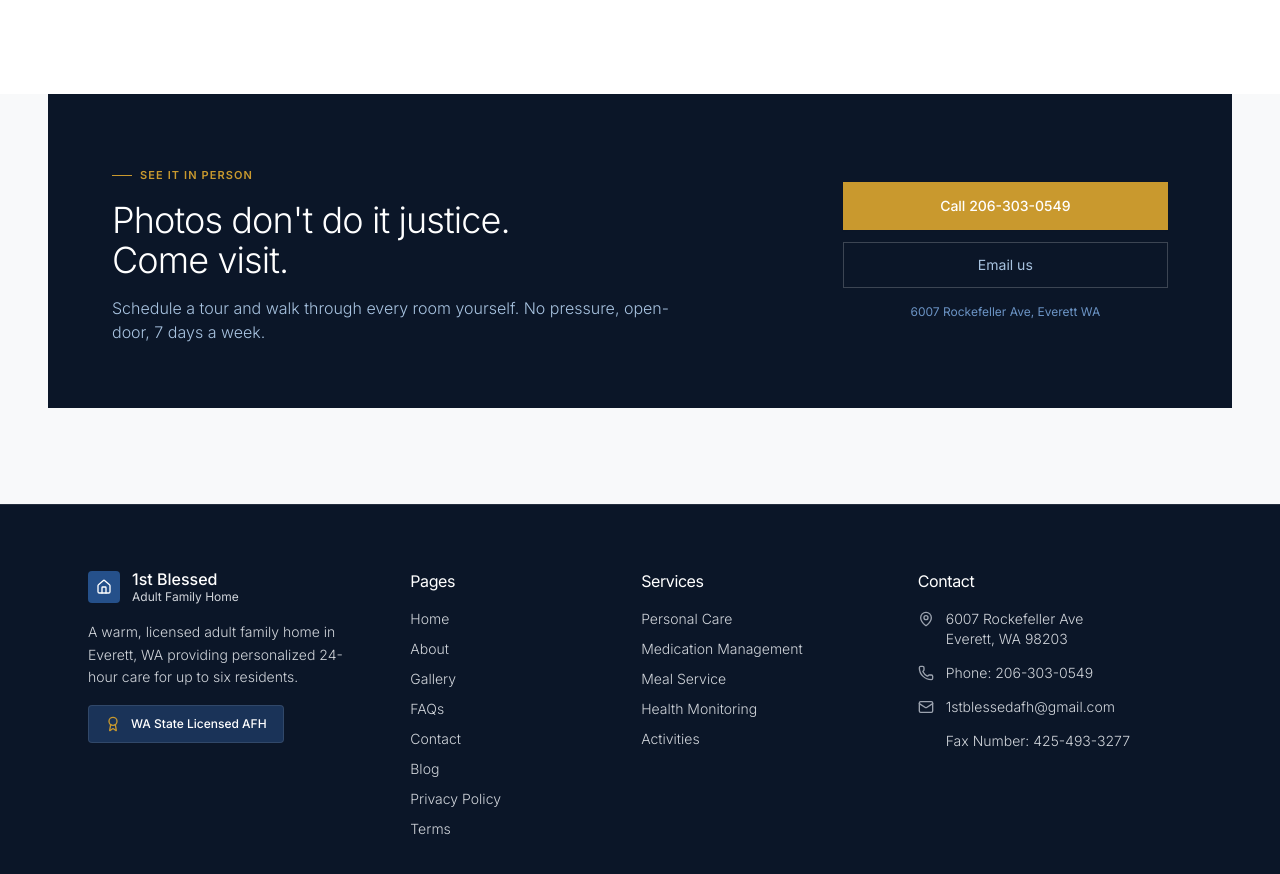
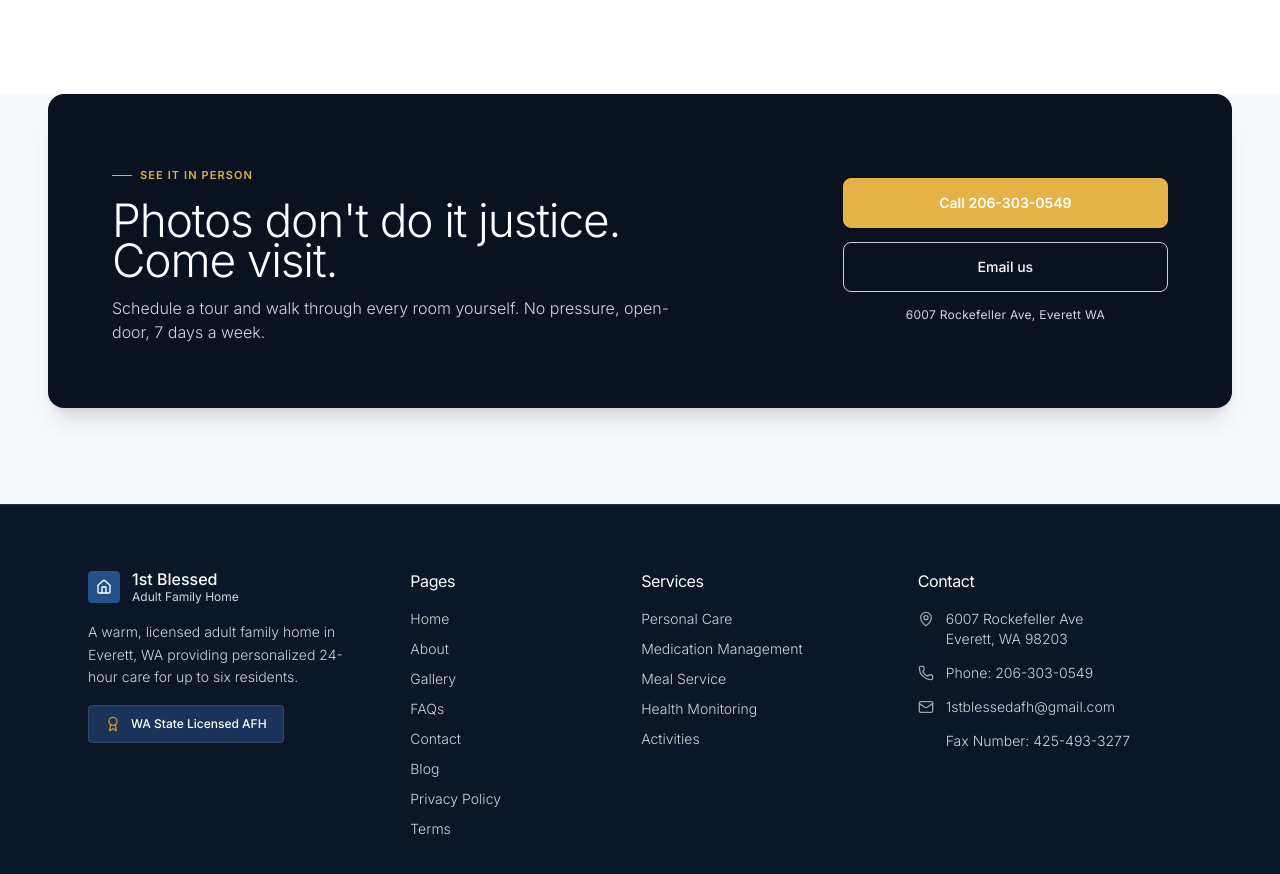
Before and after one commit to qezman/1stBlessedAFH, a React (Vite) app: page /gallery in a window 1280 px wide. Shown: the part 3071-3945 px from the top of the page. Built offline with nearby package versions, Linux system fonts and the light colour scheme.

Commit message:
about hero content and gallery CTA

```diff
--- a/client/components/about/AboutHero.tsx
+++ b/client/components/about/AboutHero.tsx
@@ -7,7 +7,7 @@ export function AboutHero() {
       <div className="absolute w-[300px] h-[300px] rounded-full bg-[rgba(201,153,46,0.06)] -bottom-[100px] left-[200px]" />
 
       <div className="max-w-[1200px] mx-auto px-6 sm:px-12 relative z-10">
-        <div className="flex items-center gap-2 mb-10">
+        <div className="text-white flex items-center gap-2 mb-10">
           <Link
             to="/"
             className="text-xs font-normal text-navy-300 hover:text-white transition-colors tracking-wide"
--- a/client/components/contact/ContactCTA.tsx
+++ b/client/components/contact/ContactCTA.tsx
@@ -9,7 +9,7 @@ export function ContactCTA() {
             <div className="flex items-center gap-2 text-[11px] font-semibold tracking-[0.14em] uppercase text-[#DDB04A] mb-5">
               — NOTHING BEATS A VISIT
             </div>
-            <h2 className="font-sans text-3xl sm:text-4xl lg:text-[46px] font-light text-white tracking-[-0.025em] leading-[1.25] mb-6">
+            <h2 className="font-sans text-3xl sm:text-4xl lg:text-[46px] font-light leading-loose text-white tracking-[-0.025em] mb-6">
               Come walk through
               <br />
               the home yourself.
--- a/client/components/gallery/GalleryCTA.tsx
+++ b/client/components/gallery/GalleryCTA.tsx
@@ -2,42 +2,42 @@ import React from "react";
 
 export const GalleryCTA: React.FC = () => {
   return (
-    <section className="px-6 md:px-12 pb-24 bg-[#F8F9FA]">
-      <div className="max-w-[1400px] mx-auto bg-[#0B1628] rounded-none p-10 md:p-16 grid grid-cols-1 lg:grid-cols-12 gap-10 items-center">
+    <section className="px-6 md:px-12 pb-24 bg-gray-50">
+      <div className="max-w-[1200px] mx-auto bg-[#0A1220] rounded-2xl p-8 sm:p-12 lg:p-16 grid grid-cols-1 lg:grid-cols-12 gap-10 items-center shadow-xl">
         {/* Left info */}
         <div className="lg:col-span-8 space-y-4">
-          <div className="inline-flex items-center space-x-2 text-[11px] font-semibold tracking-widest text-uppercase text-[#C9992E] uppercase">
-            <span className="w-5 h-[1px] bg-[#C9992E] inline-block" />
-            <span>See it in person</span>
+          <div className="inline-flex items-center space-x-2 text-[11px] font-semibold tracking-widest text-[#DDB04A] uppercase">
+            <span className="w-5 h-[1px] bg-[#DDB04A] inline-block" />
+            <span>SEE IT IN PERSON</span>
           </div>
 
-          <h2 className="font-sans text-3xl sm:text-4xl font-light text-white tracking-tight leading-snug">
+          <h2 className="font-sans text-3xl sm:text-4xl lg:text-[46px] font-light text-white tracking-[-0.025em] leading-[1.25]">
             Photos don't do it justice.
             <br />
             Come visit.
           </h2>
 
-          <p className="text-sm sm:text-base font-light text-[#A8C3E0] leading-relaxed max-w-xl">
+          <p className="text-sm sm:text-base font-light text-gray-300 leading-relaxed max-w-xl">
             Schedule a tour and walk through every room yourself. No pressure,
             open-door, 7 days a week.
           </p>
         </div>
 
-        {/* Right buttons - Sharp Edges */}
-        <div className="lg:col-span-4 flex flex-col space-y-3 shrink-0">
+        {/* Right buttons - Matching rounded-lg style */}
+        <div className="lg:col-span-4 flex flex-col space-y-3.5 shrink-0 min-w-[260px] w-full sm:w-auto">
           <a
             href="tel:+12063030549"
-            className="inline-flex items-center justify-center gap-2 bg-[#C9992E] hover:bg-[#b28522] text-white px-7 py-3.5 rounded-none font-sans text-sm font-medium transition-colors text-center shadow-sm"
+            className="inline-flex items-center justify-center gap-2 bg-[#E5B248] text-white border border-[#E5B248] px-7 py-3.5 rounded-lg font-semibold text-sm transition-all duration-200 text-center hover:bg-transparent hover:text-[#E5B248]"
           >
             Call 206-303-0549
           </a>
           <a
             href="mailto:1stblessedafh@gmail.com"
-            className="inline-flex items-center justify-center gap-2 bg-transparent hover:bg-white/10 text-[#A8C3E0] hover:text-white border border-white/20 px-7 py-3 rounded-none font-sans text-sm font-normal transition-colors text-center"
+            className="inline-flex items-center justify-center gap-2 bg-transparent text-white border border-white/80 px-7 py-3.5 rounded-lg font-medium text-sm transition-all duration-200 text-center hover:bg-white hover:text-[#0A1220]"
           >
             Email us
           </a>
-          <span className="text-xs text-[#6B93C4] text-center pt-1">
+          <span className="text-[12px] text-gray-300 text-center mt-1 tracking-wide">
             6007 Rockefeller Ave, Everett WA
           </span>
         </div>
```
